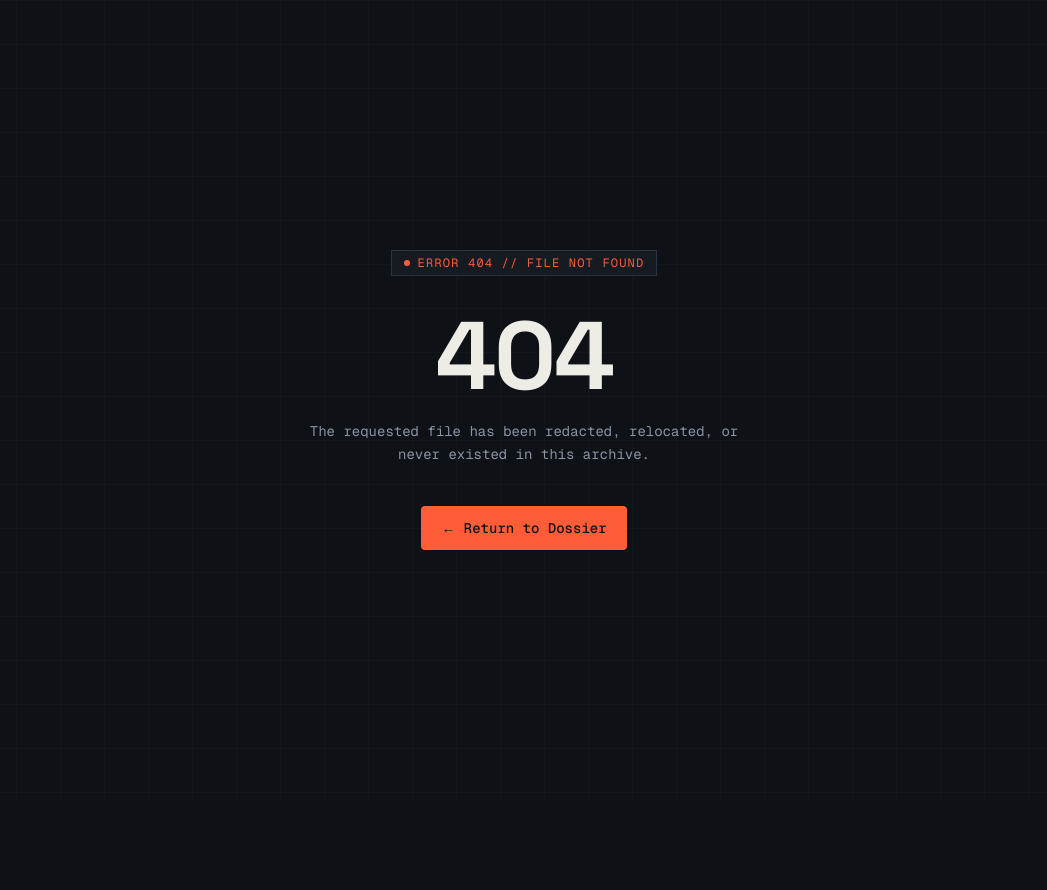
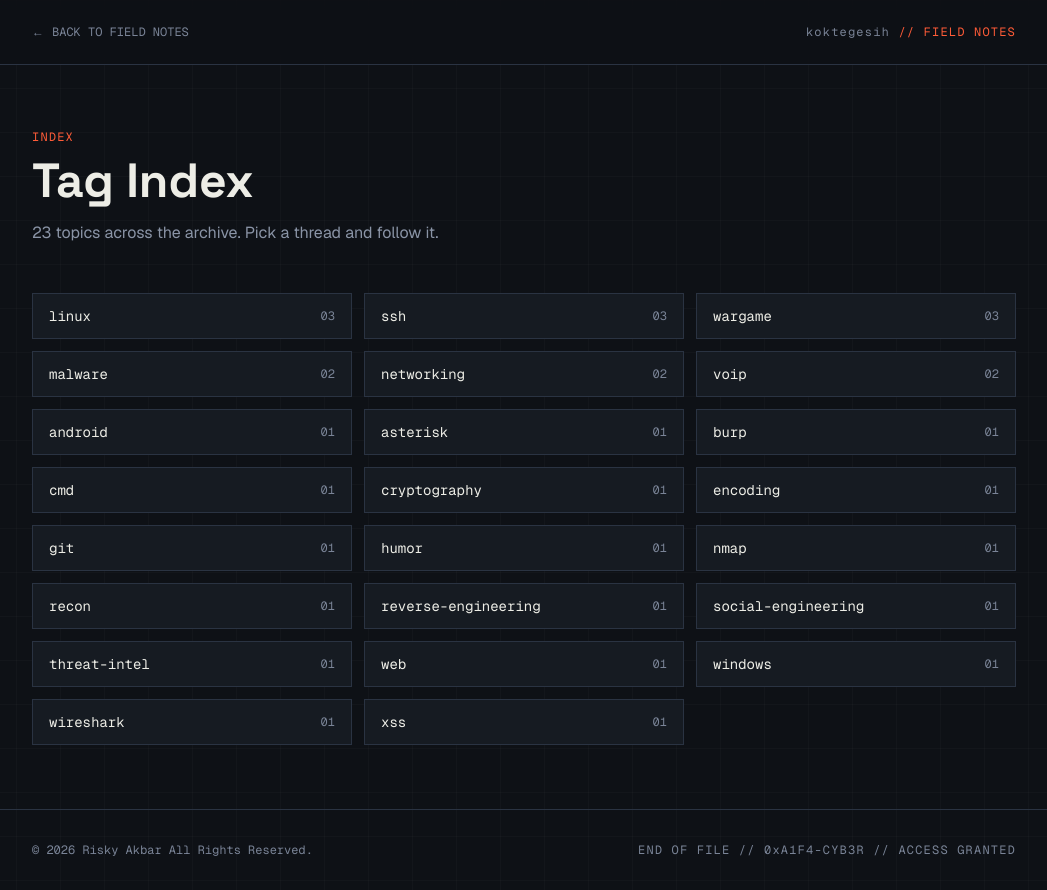
Before and after one commit to riskyakbar15/whoami-koktegesih, a Next.js app: page /tags in a window 1280 px wide. Before the commit this address had no page. Shown: the whole page, without its empty margins (116-1163 px from the left). Before the commit the page ends 800 px from the top, so only its background shows below. Built offline with nearby package versions, Linux system fonts and the light colour scheme.

Commit message:
feat: add tag index and per-tag archive pages

```diff
--- a/app/blog/page.tsx
+++ b/app/blog/page.tsx
@@ -1,5 +1,6 @@
 import type { Metadata } from "next";
 import { Suspense } from "react";
+import Link from "next/link";
 import BlogHeader from "../components/BlogHeader";
 import BlogList from "../components/BlogList";
 import Footer from "../components/Footer";
@@ -33,7 +34,7 @@ export default function BlogIndexPage() {
   return (
     <div className="flex flex-1 flex-col">
       <BlogHeader />
-      <main className="flex-1">
+      <main id="main" className="flex-1">
         <section className="mx-auto max-w-5xl px-5 py-12 sm:py-16">
           <p className="font-mono text-xs tracking-widest text-accent uppercase">
             Field Notes
@@ -45,6 +46,12 @@ export default function BlogIndexPage() {
             Documented findings from labs, wargames, and CTFs, plus notes on
             networking and offensive security as I learn.
           </p>
+          <Link
+            href="/tags"
+            className="mt-4 inline-flex items-center gap-2 font-mono text-xs text-faint transition-colors hover:text-accent"
+          >
+            Browse the tag index <span aria-hidden>→</span>
+          </Link>
           <div className="mt-12">
             <Suspense fallback={null}>
               <BlogList posts={posts} />
--- /dev/null
+++ b/app/tags/[tag]/page.tsx
@@ -0,0 +1,91 @@
+import type { Metadata } from "next";
+import Link from "next/link";
+import { notFound } from "next/navigation";
+import BlogHeader from "../../components/BlogHeader";
+import Footer from "../../components/Footer";
+import { formatDate } from "@/lib/format";
+import { getAllTags, getPostsByTag } from "@/lib/blog";
+
+type Params = { params: Promise<{ tag: string }> };
+
+export const dynamicParams = false;
+
+export function generateStaticParams() {
+  return getAllTags().map((entry) => ({ tag: entry.slug }));
+}
+
+function labelFor(slug: string): string | null {
+  return getAllTags().find((entry) => entry.slug === slug)?.tag ?? null;
+}
+
+export async function generateMetadata({ params }: Params): Promise<Metadata> {
+  const { tag } = await params;
+  const label = labelFor(tag);
+  if (!label) return {};
+  const count = getPostsByTag(tag).length;
+  const description = `${count} field note${count === 1 ? "" : "s"} tagged "${label}" by Risky Akbar.`;
+  return {
+    title: `#${label}`,
+    description,
+    alternates: { canonical: `/tags/${tag}` },
+    openGraph: {
+      type: "website",
+      url: `/tags/${tag}`,
+      title: `#${label} · Risky Akbar`,
+      description,
+    },
+  };
+}
+
+export default async function TagPage({ params }: Params) {
+  const { tag } = await params;
+  const label = labelFor(tag);
+  if (!label) notFound();
+  const posts = getPostsByTag(tag);
+
+  return (
+    <div className="flex flex-1 flex-col">
+      <BlogHeader backHref="/tags" backLabel="BACK TO TAG INDEX" />
+      <main id="main" className="flex-1">
+        <section className="mx-auto max-w-4xl px-5 py-12 sm:py-16">
+          <p className="font-mono text-xs tracking-widest text-accent uppercase">
+            Tagged
+          </p>
+          <h1 className="mt-3 font-display text-4xl font-bold text-paper sm:text-5xl">
+            #{label}
+          </h1>
+          <p className="mt-4 font-mono text-xs text-faint">
+            {String(posts.length).padStart(2, "0")} ENTRIES
+          </p>
+
+          <ul className="mt-12 space-y-4">
+            {posts.map((post) => (
+              <li
+                key={post.slug}
+                className="relative border border-line bg-panel p-5 transition-colors hover:border-accent/50"
+              >
+                <div className="flex flex-wrap items-center gap-x-4 gap-y-1 font-mono text-[11px] text-faint">
+                  <span className="text-accent uppercase">{post.category}</span>
+                  <span>{formatDate(post.date)}</span>
+                  <span>{post.readingMinutes} min read</span>
+                </div>
+                <h2 className="mt-2 font-display text-xl font-semibold text-paper">
+                  <Link
+                    href={`/blog/${post.slug}`}
+                    className="before:absolute before:inset-0"
+                  >
+                    {post.title}
+                  </Link>
+                </h2>
+                <p className="mt-2 text-sm leading-relaxed text-muted">
+                  {post.summary}
+                </p>
+              </li>
+            ))}
+          </ul>
+        </section>
+      </main>
+      <Footer />
+    </div>
+  );
+}
--- /dev/null
+++ b/app/tags/page.tsx
@@ -0,0 +1,59 @@
+import type { Metadata } from "next";
+import Link from "next/link";
+import BlogHeader from "../components/BlogHeader";
+import Footer from "../components/Footer";
+import { getAllTags } from "@/lib/blog";
+
+export const metadata: Metadata = {
+  title: "Tag Index",
+  description:
+    "Every topic covered in the field notes of Risky Akbar, from nmap and Wireshark to malware analysis and CTF writeups.",
+  alternates: { canonical: "/tags" },
+  openGraph: {
+    type: "website",
+    url: "/tags",
+    title: "Tag Index · Risky Akbar",
+    description: "Every topic covered in the field notes of Risky Akbar.",
+  },
+};
+
+export default function TagIndexPage() {
+  const tags = getAllTags();
+
+  return (
+    <div className="flex flex-1 flex-col">
+      <BlogHeader backHref="/blog" backLabel="BACK TO FIELD NOTES" />
+      <main id="main" className="flex-1">
+        <section className="mx-auto max-w-5xl px-5 py-12 sm:py-16">
+          <p className="font-mono text-xs tracking-widest text-accent uppercase">
+            Index
+          </p>
+          <h1 className="mt-3 font-display text-4xl font-bold text-paper sm:text-5xl">
+            Tag Index
+          </h1>
+          <p className="mt-4 max-w-2xl text-muted">
+            {tags.length} topics across the archive. Pick a thread and follow
+            it.
+          </p>
+
+          <ul className="mt-12 grid gap-3 sm:grid-cols-2 lg:grid-cols-3">
+            {tags.map((entry) => (
+              <li key={entry.slug}>
+                <Link
+                  href={`/tags/${entry.slug}`}
+                  className="flex items-center justify-between gap-3 border border-line bg-panel px-4 py-3 font-mono text-sm transition-colors hover:border-accent/50"
+                >
+                  <span className="truncate text-paper">{entry.tag}</span>
+                  <span className="shrink-0 text-xs text-faint">
+                    {String(entry.count).padStart(2, "0")}
+                  </span>
+                </Link>
+              </li>
+            ))}
+          </ul>
+        </section>
+      </main>
+      <Footer />
+    </div>
+  );
+}
```
